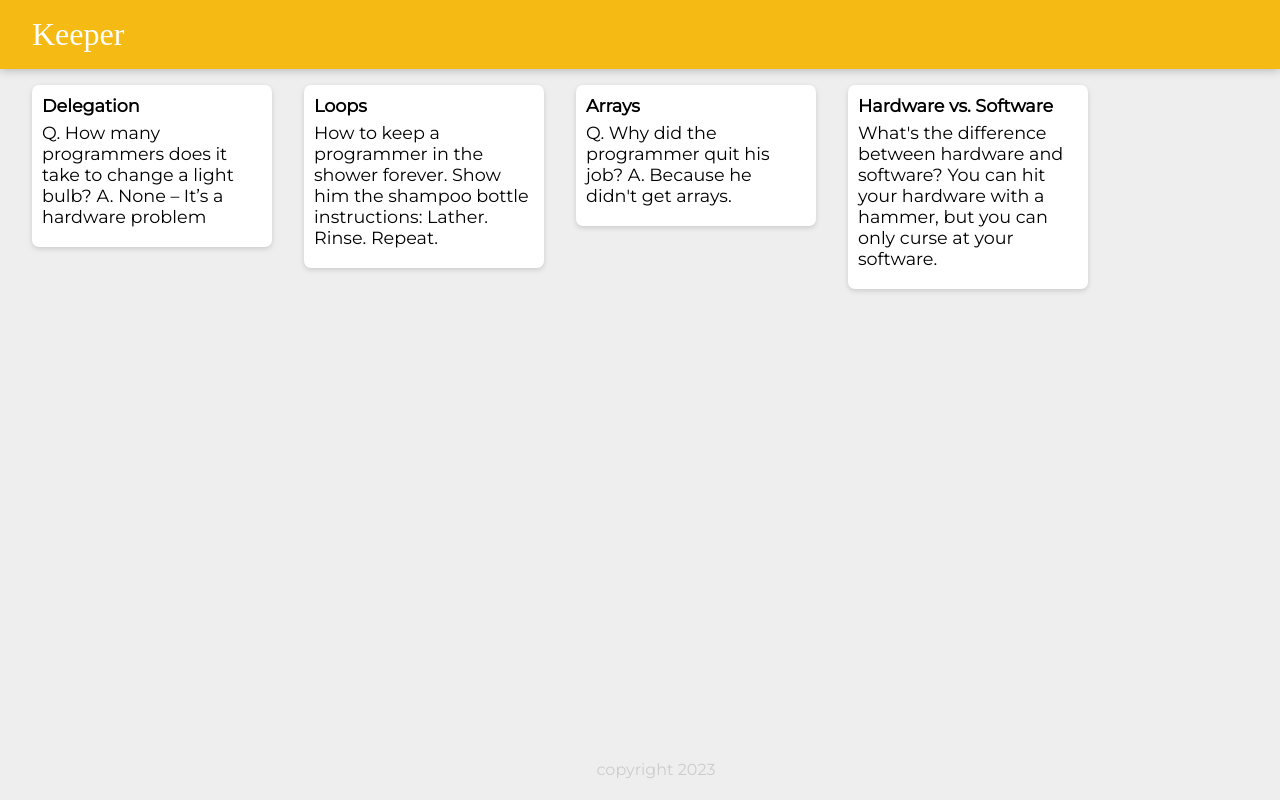
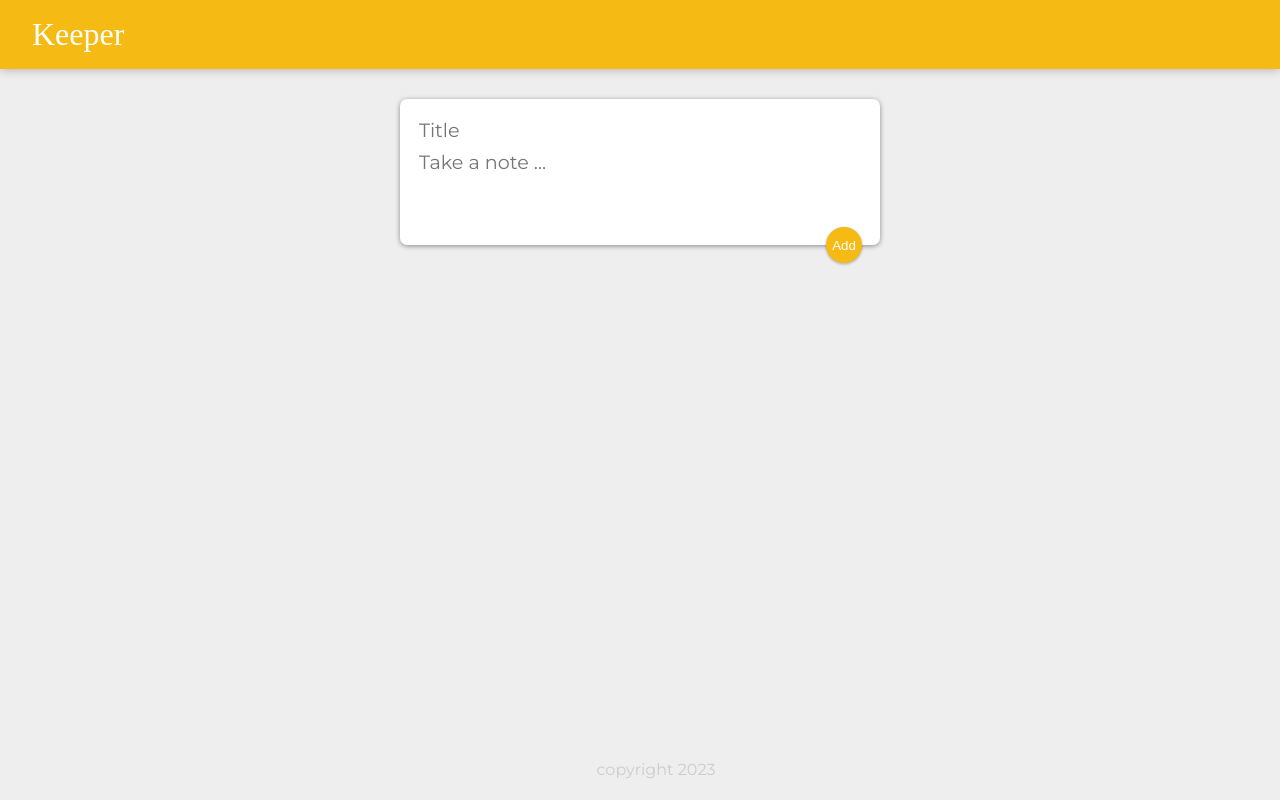
Before and after one commit to ratemolewis/keeper_react, a React (Create React App) app: page / in a window 1280 px wide. Built offline with nearby package versions, Linux system fonts and the light colour scheme; a web font is replaced by a local one.

Commit message:
add new note functionality to array notes

```diff
--- a/public/styles.css
+++ b/public/styles.css
@@ -54,3 +54,49 @@
   white-space: pre-wrap;
   word-wrap: break-word;
 }
+
+.note button {
+  position: relative;
+  float: right;
+  margin-right: 10px;
+  color: #f5ba13;
+  border: none;
+  width: auto;
+  height: 36px;
+  cursor: pointer;
+  outline: none;
+}
+
+form {
+  position: relative;
+  width: 480px;
+  margin: 30px auto 20px auto;
+  background: #fff;
+  padding: 15px;
+  border-radius: 7px;
+  box-shadow: 0 1px 5px rgb(138, 137, 137);
+}
+form input,
+form textarea {
+  width: 100%;
+  border: none;
+  padding: 4px;
+  outline: none;
+  font-size: 1.2em;
+  font-family: inherit;
+  resize: none;
+}
+form button {
+  position: absolute;
+  right: 18px;
+  bottom: -18px;
+  background: #f5ba13;
+  color: #fff;
+  border: none;
+  border-radius: 50%;
+  width: 36px;
+  height: 36px;
+  box-shadow: 0 1px 3px rgba(0, 0, 0, 0.3);
+  cursor: pointer;
+  outline: none;
+}
--- a/src/components/App.jsx
+++ b/src/components/App.jsx
@@ -1,22 +1,38 @@
-import react from "react";
+import react, { useState } from "react";
 import Header from "./Header";
 import Footer from "./Footer";
 import Note from "./Note";
-import notes from "../notes";
-
-function noteEntry(note){
-    return <Note
-         key={note.id}
-         title={note.title}
-         content={note.content}
-    />
-}
+import CreatArea from "./CreatArea";
 
 function App(){
+    //use state to track the changing array
+const [notes, setNote] =  useState([]);
+
+    function addNote(newNote){
+        setNote(preNote => {
+            // set the new note to the array with previous items and return it
+           return [...preNote,newNote];
+        });
+
+        }
+
     return <div>
-         <Header />
+        <Header />
+        <CreatArea
+        onAdd={addNote}
+         />
+         {notes.map((noteItem, index) =>{
+            /* each of the new noteItem, return a note component */
+            return <Note
+                keys={index}
+                id={index}
+                title={noteItem.title}
+                content={noteItem.content}
+            />
+
+         })}
          <Footer />
-         {notes.map(noteEntry)}
+
     </div>
 }
 
--- /dev/null
+++ b/src/components/CreatArea.jsx
@@ -0,0 +1,38 @@
+import React, { useState } from "react";
+
+function CreatArea(props){
+ const [note, setNote] = useState({
+    title:"",
+    content:""
+ })
+
+ function handleChange(event){
+ const { name, value } = event.target;
+
+ setNote(prevNote => {
+    return {
+        ...prevNote,
+        [name]:value
+    };
+ })
+ }
+
+  function submitNote(event){
+    //pass back the note to App.jsx
+    props.onAdd(note);
+    event.preventDefault();
+
+  }
+
+    return (
+        <div>
+        <form>
+            <input name="title" onChange={handleChange} value={note.title} placeholder="Title" />
+            <textarea name="content" onChange={handleChange} value={note.content} placeholder="Take a note ..." rows="3"/>
+            <button onClick={submitNote}>Add</button>
+        </form>
+        </div>
+    );
+}
+
+export default CreatArea;
--- a/src/components/Note.jsx
+++ b/src/components/Note.jsx
@@ -1,10 +1,16 @@
 import React from "react";
 
-function Note(prop){
-    return <div className="note">
-        <h1>{prop.title}</h1>
-        <p>{prop.content}</p>
+function Note(props) {
+  function handleDelete(){
+    onDelete(props.id);
+  }
+  return (
+    <div className="note">
+      <h1>{props.title}</h1>
+      <p>{props.content}</p>
+      <button onClick={handleDelete}>DELETE</button>
     </div>
+  );
 }
 
 export default Note;
```
Also changed, not shown: src/index.js (+0 -13 lines).
